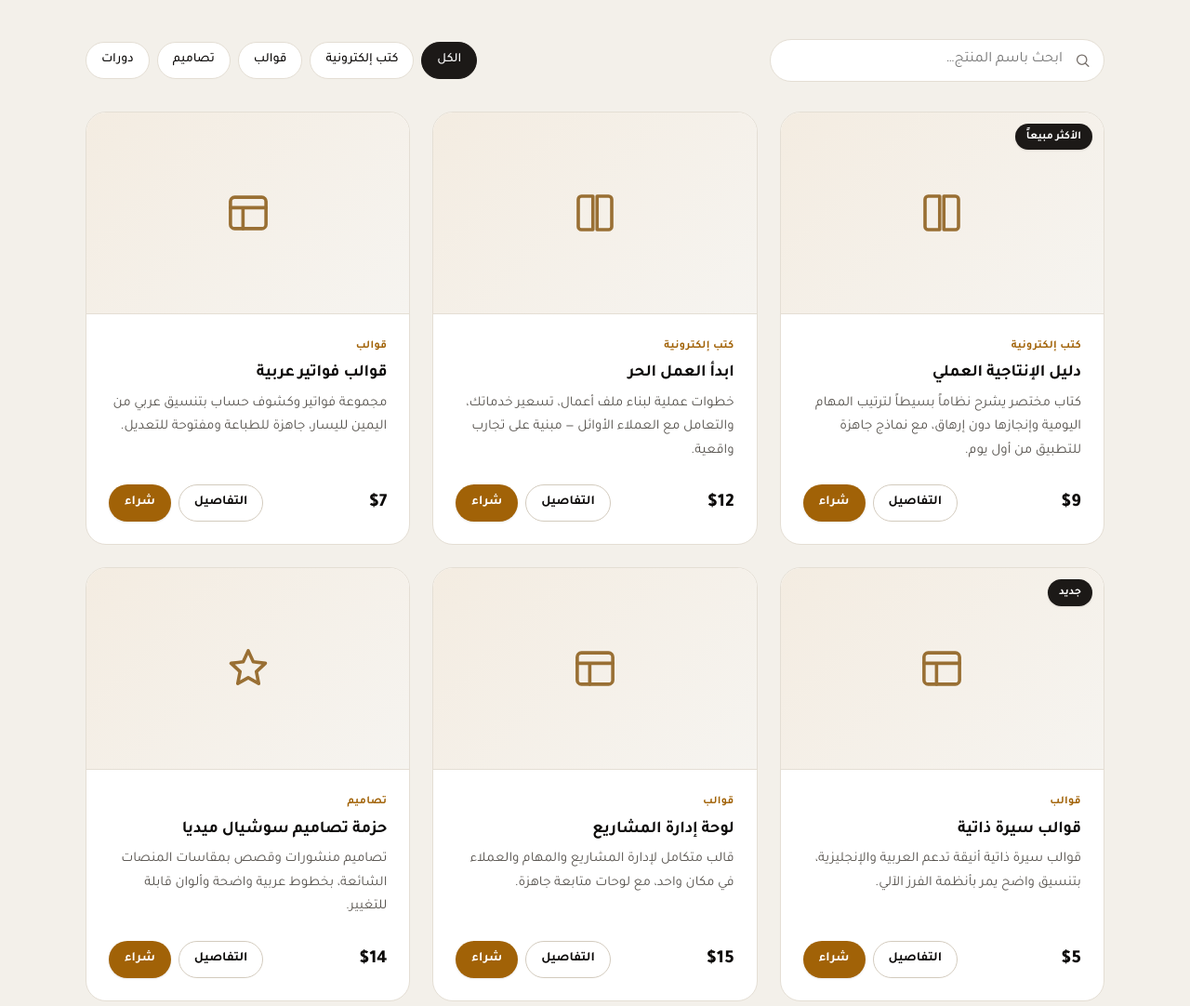
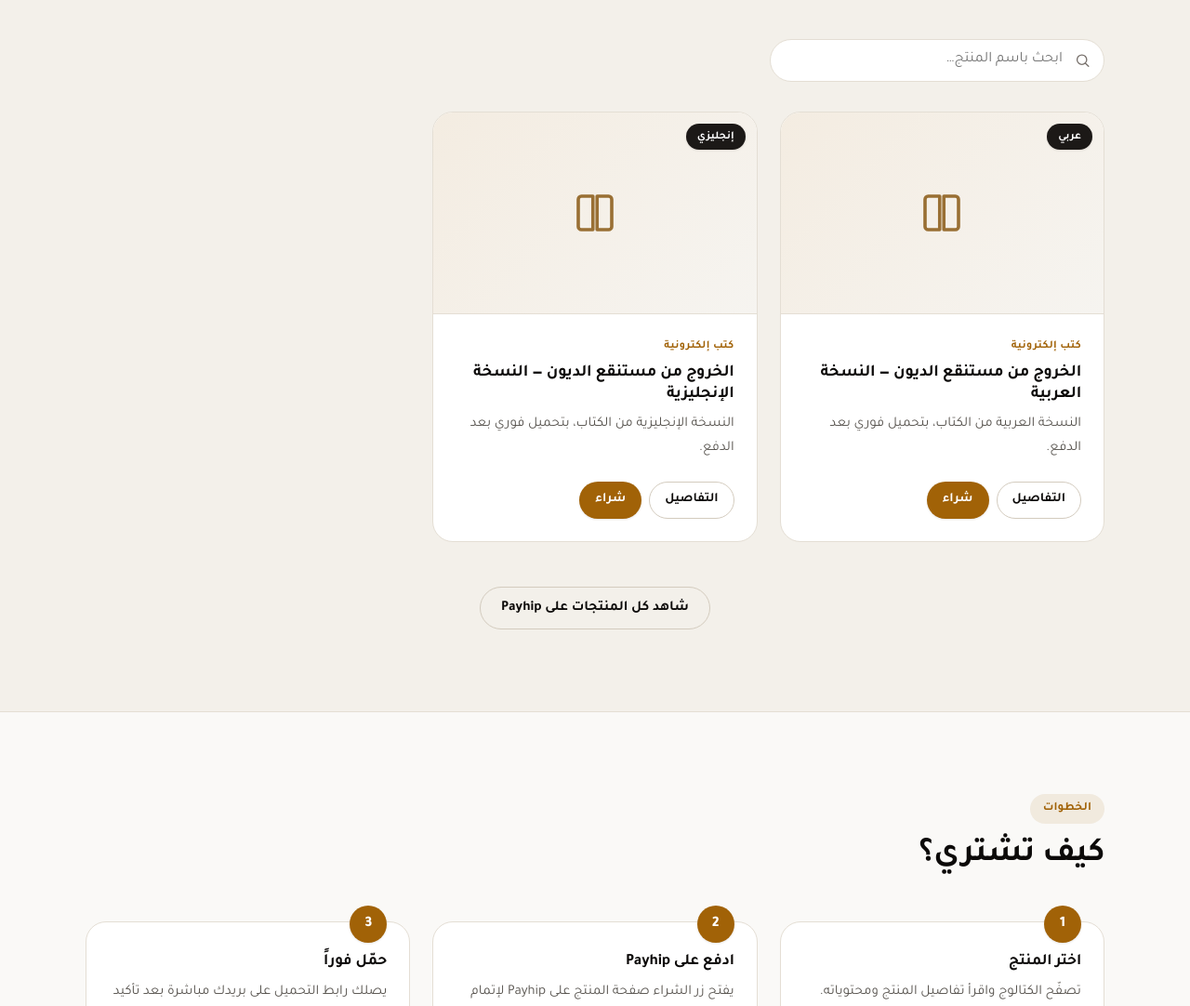
Before and after one commit to najm8693-hash/Albasha-market, a plain HTML site: page index.html in a window 1280 px wide. Shown: the part 1420-2502 px from the top of the page at 93% size. Drawn offline with Linux system fonts and the light colour scheme.

Commit message:
استبدال المنتجات التجريبية بكتاب «الخروج من مستنقع الديون»
- منتجان بروابط Payhip الحقيقية: النسخة العربية (N8Xdy) والإنجليزية (3gp9w).
- دعم price: null فلا تُعرض خانة السعر حين لا يكون معلناً على الموقع،
  ويراه الزائر على صفحة الدفع.
- إخفاء شريط تصفية الفئات تلقائياً حين تكون هناك فئة واحدة فقط.
- تصحيح النصوص التي كانت تَعِد بقوالب وتصاميم لا يبيعها المتجر:
  مقدمة الواجهة، نص ميزة الجودة، ووسوم الوصف و Open Graph و JSON-LD.

Co-Authored-By: Claude Opus 5 <noreply@anthropic.com>
Claude-Session: https://claude.ai/code/session_017PQsCPk4BeBU5o57KTfASa

```diff
--- a/assets/js/app.js
+++ b/assets/js/app.js
@@ -81,9 +81,12 @@
     return cat ? local(cat) : id;
   }
 
+  /** يُرجع نصاً فارغاً حين لا سعر معلن — عندها لا تُعرض خانة السعر إطلاقاً. */
   function formatPrice(product) {
+    if (product.price === null || product.price === undefined || product.price === '') return '';
     var value = Number(product.price);
-    if (!isFinite(value) || value <= 0) return t('free');
+    if (!isFinite(value)) return '';
+    if (value <= 0) return t('free');
     var currency = product.currency || CONFIG.currency || 'USD';
     /* السعر يُنسَّق بالإنجليزية في اللغتين ($9) ويُعزَل اتجاهه في CSS: التنسيق
        العربي لعملة مثل USD يُنتج «9 US$» فيقلبها محرّك الاتجاه ويصعب قراءتها. */
@@ -167,6 +170,13 @@
         return p.category === cat.id;
       });
     });
+
+    /* فئة واحدة لا تحتاج تصفية — نخفي الشريط بدل عرض زرّين بلا فائدة. */
+    wrap.hidden = used.length < 2;
+    if (wrap.hidden) {
+      state.category = 'all';
+      return;
+    }
 
     var entries = [{ id: 'all', label: t('allCategories') }].concat(
       used.map(function (cat) {
@@ -252,10 +262,13 @@
     var foot = document.createElement('div');
     foot.className = 'product-foot';
 
-    var price = document.createElement('span');
-    price.className = 'price';
-    price.textContent = formatPrice(product);
-    foot.appendChild(price);
+    var priceText = formatPrice(product);
+    if (priceText) {
+      var price = document.createElement('span');
+      price.className = 'price';
+      price.textContent = priceText;
+      foot.appendChild(price);
+    }
 
     var actions = document.createElement('div');
     actions.className = 'product-actions';
@@ -324,7 +337,9 @@
     document.getElementById('dialog-category').textContent = categoryName(product.category);
     document.getElementById('dialog-title').textContent = local(product.name);
     document.getElementById('dialog-desc').textContent = local(product.desc);
-    document.getElementById('dialog-price').textContent = formatPrice(product);
+    var dialogPrice = document.getElementById('dialog-price');
+    dialogPrice.textContent = formatPrice(product);
+    dialogPrice.hidden = !dialogPrice.textContent;
 
     var list = document.getElementById('dialog-includes');
     list.textContent = '';
--- a/assets/js/i18n.js
+++ b/assets/js/i18n.js
@@ -22,7 +22,7 @@ window.I18N = {
     heroEyebrow: 'متجر رقمي · تحميل فوري',
     heroTitle: 'منتجات رقمية تُختصر عليك الطريق',
     heroLead:
-      'كتب إلكترونية وقوالب وتصاميم جاهزة للاستخدام. تدفع مرة واحدة، وتصلك الملفات فوراً على بريدك — بلا انتظار وبلا شحن.',
+      'كتب إلكترونية بتجربة عملية، متاحة بالعربية والإنجليزية. تدفع مرة واحدة، ويصلك الملف فوراً على بريدك — بلا انتظار وبلا شحن.',
     browseProducts: 'تصفّح المنتجات',
     openPayhip: 'افتح المتجر على Payhip',
     trustSecure: 'دفع آمن عبر Payhip',
@@ -37,7 +37,7 @@ window.I18N = {
     feat2Title: 'دفع موثوق',
     feat2Body: 'عملية الدفع تتم على منصة Payhip، فلا تمر بياناتك البنكية عبر هذا الموقع إطلاقاً.',
     feat3Title: 'جودة مُراجعة',
-    feat3Body: 'كل ملف يُراجع قبل النشر: تنسيق نظيف، ملفات مفتوحة للتعديل، وتعليمات استخدام واضحة.',
+    feat3Body: 'كل ملف يُراجع قبل النشر: تنسيق نظيف، وقراءة مريحة على الهاتف والحاسوب.',
     feat4Title: 'دعم بالعربية',
     feat4Body: 'عندك سؤال قبل الشراء أو مشكلة في التحميل؟ راسلنا وسنرد عليك.',
 
@@ -123,7 +123,7 @@ window.I18N = {
     heroEyebrow: 'Digital store · Instant download',
     heroTitle: 'Digital products that save you the hard part',
     heroLead:
-      'Ebooks, templates and designs ready to use. Pay once and the files land in your inbox straight away — no waiting, no shipping.',
+      'Practical ebooks, available in Arabic and English. Pay once and the file lands in your inbox straight away — no waiting, no shipping.',
     browseProducts: 'Browse products',
     openPayhip: 'Open the store on Payhip',
     trustSecure: 'Secure checkout on Payhip',
@@ -138,7 +138,7 @@ window.I18N = {
     feat2Title: 'Trusted checkout',
     feat2Body: 'Payment happens on Payhip, so your card details never pass through this website.',
     feat3Title: 'Reviewed quality',
-    feat3Body: 'Every file is checked before release: clean formatting, editable sources, clear instructions.',
+    feat3Body: 'Every file is checked before release: clean formatting, comfortable reading on phone and desktop.',
     feat4Title: 'Arabic & English support',
     feat4Body: 'A question before buying, or trouble downloading? Message us and we will answer.',
 
--- a/assets/js/products.js
+++ b/assets/js/products.js
@@ -3,161 +3,53 @@
  *  كتالوج المنتجات — هذا هو الملف الوحيد الذي تحتاج تعديله لإضافة منتجاتك.
  *  PRODUCT CATALOGUE — the only file you need to edit to list your products.
  *
- *  المنتجات أدناه أمثلة توضيحية (placeholders) لعرض شكل الموقع.
- *  استبدلها بمنتجاتك الحقيقية من متجر Payhip: افتح صفحة المنتج، انسخ رابطها،
- *  وضعه في الحقل url. أي منتج بلا رابط سيفتح صفحة المتجر الرئيسية.
+ *  لإضافة منتج: افتح صفحته على Payhip، انسخ رابطها، وضعه في الحقل url.
+ *  أي منتج بلا رابط يوجّه الزائر إلى صفحة المتجر الرئيسية.
  *
- *  The items below are sample placeholders. Replace them with your real
- *  Payhip products: open the product page, copy its URL into `url`.
- *  Any product without a URL falls back to the main store page.
+ *  السعر: رقم بالدولار (مثل 9)، أو 0 ليظهر «مجاناً»،
+ *  أو null فلا يُعرض سعر إطلاقاً ويراه الزائر على Payhip.
  * ═══════════════════════════════════════════════════════════════════════════
  */
 
 /** الفئات — id يجب أن يطابق حقل category في المنتجات. */
 window.CATEGORIES = [
   { id: 'ebooks', icon: 'book', ar: 'كتب إلكترونية', en: 'Ebooks' },
-  { id: 'templates', icon: 'template', ar: 'قوالب', en: 'Templates' },
-  { id: 'design', icon: 'design', ar: 'تصاميم', en: 'Design assets' },
-  { id: 'courses', icon: 'play', ar: 'دورات', en: 'Courses' },
 ];
 
 window.PRODUCTS = [
   {
-    id: 'sample-ebook-productivity',
+    id: 'debt-swamp-ar',
     category: 'ebooks',
-    url: '',
-    price: 9,
+    url: 'https://payhip.com/b/N8Xdy',
+    // ضع السعر هنا (مثل 9) ليظهر على البطاقة بدل «شاهد السعر على Payhip».
+    price: null,
     image: '',
-    badge: { ar: 'الأكثر مبيعاً', en: 'Bestseller' },
-    name: { ar: 'دليل الإنتاجية العملي', en: 'The Practical Productivity Guide' },
+    badge: { ar: 'عربي', en: 'Arabic' },
+    name: {
+      ar: 'الخروج من مستنقع الديون — النسخة العربية',
+      en: 'Out of the Debt Swamp — Arabic edition',
+    },
     desc: {
-      ar: 'كتاب مختصر يشرح نظاماً بسيطاً لترتيب المهام اليومية وإنجازها دون إرهاق، مع نماذج جاهزة للتطبيق من أول يوم.',
-      en: 'A short book laying out a simple system for organising and finishing daily tasks without burning out, with ready-made worksheets.',
+      ar: 'النسخة العربية من الكتاب، بتحميل فوري بعد الدفع.',
+      en: 'The Arabic edition of the book, downloadable instantly after payment.',
     },
-    includes: [
-      { ar: 'ملف PDF مُنسّق (٩٦ صفحة)', en: 'Formatted PDF (96 pages)' },
-      { ar: 'نسخة EPUB للقراءة على الهاتف', en: 'EPUB version for phone reading' },
-      { ar: 'أوراق عمل قابلة للطباعة', en: 'Printable worksheets' },
-    ],
+    includes: [],
   },
   {
-    id: 'sample-ebook-freelance',
+    id: 'debt-swamp-en',
     category: 'ebooks',
-    url: '',
-    price: 12,
+    url: 'https://payhip.com/b/3gp9w',
+    price: null,
     image: '',
-    badge: null,
-    name: { ar: 'ابدأ العمل الحر', en: 'Start Freelancing' },
+    badge: { ar: 'إنجليزي', en: 'English' },
+    name: {
+      ar: 'الخروج من مستنقع الديون — النسخة الإنجليزية',
+      en: 'Out of the Debt Swamp — English edition',
+    },
     desc: {
-      ar: 'خطوات عملية لبناء ملف أعمال، تسعير خدماتك، والتعامل مع العملاء الأوائل — مبنية على تجارب واقعية.',
-      en: 'Practical steps to build a portfolio, price your services and handle your first clients — drawn from real experience.',
+      ar: 'النسخة الإنجليزية من الكتاب، بتحميل فوري بعد الدفع.',
+      en: 'The English edition of the book, downloadable instantly after payment.',
     },
-    includes: [
-      { ar: 'ملف PDF (١٤٠ صفحة)', en: 'PDF (140 pages)' },
-      { ar: 'نماذج عقود وعروض أسعار', en: 'Contract and quote templates' },
-    ],
-  },
-  {
-    id: 'sample-template-invoice',
-    category: 'templates',
-    url: '',
-    price: 7,
-    image: '',
-    badge: null,
-    name: { ar: 'قوالب فواتير عربية', en: 'Arabic Invoice Templates' },
-    desc: {
-      ar: 'مجموعة فواتير وكشوف حساب بتنسيق عربي من اليمين لليسار، جاهزة للطباعة ومفتوحة للتعديل.',
-      en: 'A set of right-to-left Arabic invoices and account statements, print-ready and fully editable.',
-    },
-    includes: [
-      { ar: '١٢ قالباً بصيغة Excel و Word', en: '12 templates in Excel and Word' },
-      { ar: 'نسخ PDF جاهزة للطباعة', en: 'Print-ready PDF versions' },
-    ],
-  },
-  {
-    id: 'sample-template-cv',
-    category: 'templates',
-    url: '',
-    price: 5,
-    image: '',
-    badge: { ar: 'جديد', en: 'New' },
-    name: { ar: 'قوالب سيرة ذاتية', en: 'CV Templates Pack' },
-    desc: {
-      ar: 'قوالب سيرة ذاتية أنيقة تدعم العربية والإنجليزية، بتنسيق واضح يمر بأنظمة الفرز الآلي.',
-      en: 'Clean CV templates supporting Arabic and English, formatted to pass applicant tracking systems.',
-    },
-    includes: [
-      { ar: '٨ قوالب Word و Google Docs', en: '8 Word and Google Docs templates' },
-      { ar: 'دليل كتابة السيرة الذاتية', en: 'CV writing guide' },
-    ],
-  },
-  {
-    id: 'sample-template-notion',
-    category: 'templates',
-    url: '',
-    price: 15,
-    image: '',
-    badge: null,
-    name: { ar: 'لوحة إدارة المشاريع', en: 'Project Management Dashboard' },
-    desc: {
-      ar: 'قالب متكامل لإدارة المشاريع والمهام والعملاء في مكان واحد، مع لوحات متابعة جاهزة.',
-      en: 'A complete template for managing projects, tasks and clients in one place, with ready dashboards.',
-    },
-    includes: [
-      { ar: 'قالب جاهز للنسخ', en: 'One-click duplicate template' },
-      { ar: 'شرح فيديو للإعداد', en: 'Video walkthrough' },
-    ],
-  },
-  {
-    id: 'sample-design-social',
-    category: 'design',
-    url: '',
-    price: 14,
-    image: '',
-    badge: null,
-    name: { ar: 'حزمة تصاميم سوشيال ميديا', en: 'Social Media Design Pack' },
-    desc: {
-      ar: 'تصاميم منشورات وقصص بمقاسات المنصات الشائعة، بخطوط عربية واضحة وألوان قابلة للتغيير.',
-      en: 'Post and story designs at the common platform sizes, with clear Arabic type and swappable colours.',
-    },
-    includes: [
-      { ar: '٤٠ تصميماً بصيغة PSD و Canva', en: '40 designs in PSD and Canva' },
-      { ar: 'ملفات الخطوط المستخدمة', en: 'The fonts used' },
-    ],
-  },
-  {
-    id: 'sample-design-logo',
-    category: 'design',
-    url: '',
-    price: 0,
-    image: '',
-    badge: { ar: 'مجاني', en: 'Free' },
-    name: { ar: 'عيّنة أيقونات مجانية', en: 'Free Icon Sample' },
-    desc: {
-      ar: 'عيّنة من مجموعة الأيقونات بصيغة SVG، لتجربة الجودة قبل شراء الحزمة الكاملة.',
-      en: 'A sample of the icon set in SVG, so you can judge the quality before buying the full pack.',
-    },
-    includes: [
-      { ar: '٣٠ أيقونة SVG', en: '30 SVG icons' },
-      { ar: 'رخصة استخدام شخصي', en: 'Personal-use licence' },
-    ],
-  },
-  {
-    id: 'sample-course-design',
-    category: 'courses',
-    url: '',
-    price: 29,
-    image: '',
-    badge: null,
-    name: { ar: 'دورة أساسيات التصميم', en: 'Design Fundamentals Course' },
-    desc: {
-      ar: 'دورة مصوّرة تشرح أساسيات التكوين والألوان والخطوط، بتمارين تطبيقية بعد كل درس.',
-      en: 'A video course covering composition, colour and typography basics, with an exercise after each lesson.',
-    },
-    includes: [
-      { ar: '٢٤ درساً مصوّراً', en: '24 video lessons' },
-      { ar: 'ملفات التمارين', en: 'Exercise files' },
-      { ar: 'وصول مدى الحياة', en: 'Lifetime access' },
-    ],
+    includes: [],
   },
 ];
--- a/index.html
+++ b/index.html
@@ -7,7 +7,7 @@
     <title>متجر الباشا — منتجات رقمية جاهزة للتحميل</title>
     <meta
       name="description"
-      content="متجر الباشا (Albasha Market): كتب إلكترونية وقوالب وتصاميم ومنتجات رقمية جاهزة للتحميل الفوري بعد الدفع، عبر منصة Payhip الآمنة."
+      content="متجر الباشا (Albasha Market): كتاب «الخروج من مستنقع الديون» بالعربية والإنجليزية، بتحميل فوري بعد الدفع عبر منصة Payhip الآمنة."
     />
     <meta name="theme-color" content="#faf9f7" media="(prefers-color-scheme: light)" />
     <meta name="theme-color" content="#0c0a09" media="(prefers-color-scheme: dark)" />
@@ -18,7 +18,7 @@
     <meta property="og:title" content="متجر الباشا — منتجات رقمية جاهزة للتحميل" />
     <meta
       property="og:description"
-      content="كتب إلكترونية وقوالب وتصاميم ومنتجات رقمية بتحميل فوري بعد الدفع."
+      content="كتاب «الخروج من مستنقع الديون» بالعربية والإنجليزية — تحميل فوري بعد الدفع."
     />
     <meta property="og:image" content="assets/img/og-cover.svg" />
     <meta name="twitter:card" content="summary_large_image" />
@@ -59,7 +59,7 @@
         "name": "Albasha Market",
         "alternateName": "متجر الباشا",
         "url": "https://payhip.com/Najmstars",
-        "description": "Digital products store: ebooks, templates and designs with instant download.",
+        "description": "Ebook store: Out of the Debt Swamp, in Arabic and English, with instant download.",
         "sameAs": ["https://payhip.com/Najmstars"]
       }
     </script>
```
